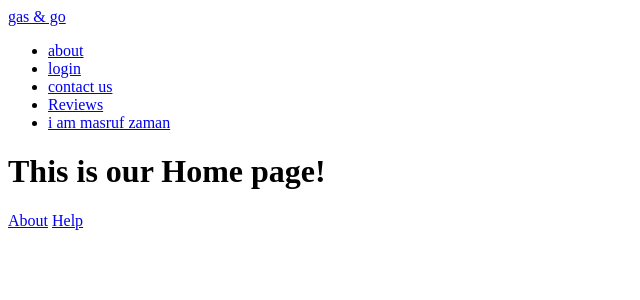
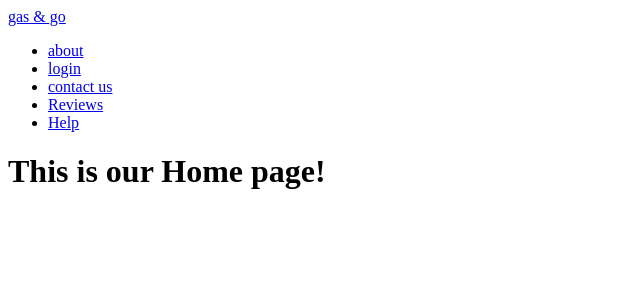
Before and after one commit to masrufjaman/gas-n-go, a Django app: page / in a window 1280 px wide. Shown: the top 300 px of the page, without its empty margins (0-640 px from the left). Run offline with Django 3.2, Linux system fonts and the light colour scheme.

Commit message:
Change the URL to base file

```diff
--- a/home/templates/home/base.html
+++ b/home/templates/home/base.html
@@ -20,11 +20,11 @@
 			</div>
 			<div class="menu">
 				<ul>
-					<li><a href="#">about</a></li>
+					<li><a href="{% url 'home-about' %}">about</a></li>
 					<li><a href="#">login</a></li>
 					<li><a href="#">contact us</a></li>
 					<li><a href="#">Reviews</a></li>
-					<li><a href="#">i am masruf zaman</a></li>
+					<li><a href="{% url 'home-help' %}">Help</a></li>
 
 				</ul>
 			</div>
--- a/home/templates/home/home.html
+++ b/home/templates/home/home.html
@@ -1,5 +1,3 @@
 {% extends "home/base.html" %} {% block content %}
 <h1>This is our Home page!</h1>
-<a href="{% url 'home-about' %}">About</a>
-<a href="{% url 'home-help' %}">Help</a>
 {% endblock content %}
```
